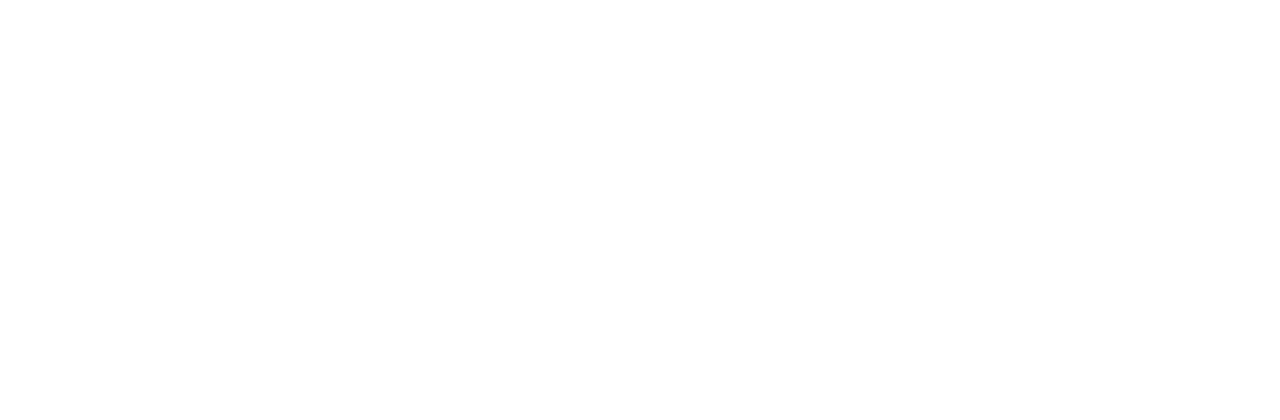
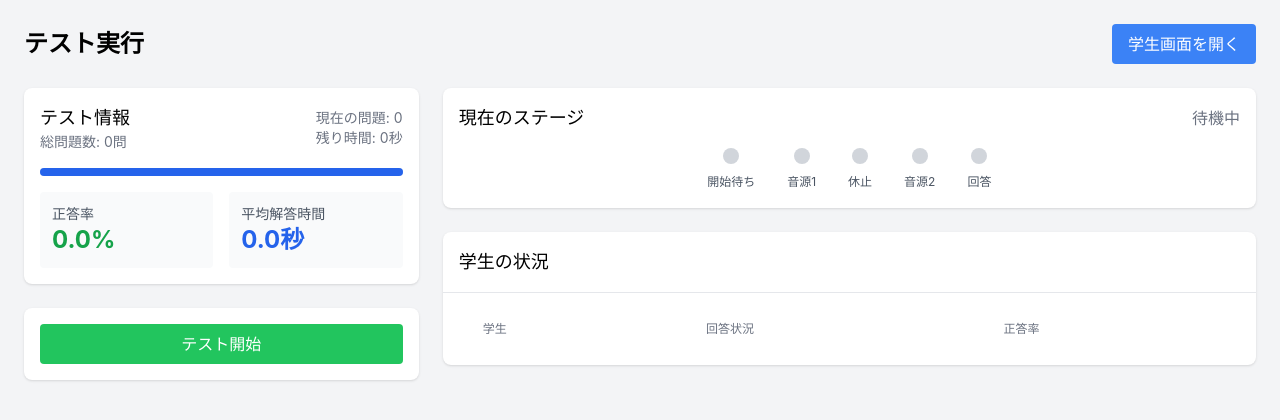
Before and after one commit to LightCanoes/audio-test-system-2.0, a Vue app in the folder packages/teacher/: page /#/test in a window 1280 px wide. Before the commit this address led to /#/. Shown: the top 420 px of the page. Built offline with nearby package versions, Linux system fonts and the light colour scheme.

Commit message:
宣告cline重构失败

```diff
--- a/packages/teacher/src/renderer/views/TestWindow.vue
+++ b/packages/teacher/src/renderer/views/TestWindow.vue
@@ -1,24 +1,282 @@
-<!-- Previous template and initial script setup remains unchanged -->
+<template>
+  <div class="min-h-screen bg-gray-100 p-6">
+    <!-- 加载状态 -->
+    <loading-spinner :show="loading" :message="loadingMessage" />
+
+    <!-- 错误提示 -->
+    <error-alert
+      :show="!!error"
+      :message="error"
+      @close="error = null"
+    />
+
+    <!-- 标题区域 -->
+    <div class="mb-6 flex justify-between items-center">
+      <h1 class="text-2xl font-bold">テスト実行</h1>
+      <button
+        @click="handleOpenStudentWindow"
+        class="px-4 py-2 bg-blue-500 text-white rounded hover:bg-blue-600"
+      >
+        学生画面を開く
+      </button>
+    </div>
+
+    <!-- 主内容区域 -->
+    <div class="grid grid-cols-1 lg:grid-cols-3 gap-6">
+      <!-- 左侧：测试信息 -->
+      <div class="lg:col-span-1 space-y-6">
+        <!-- 测试信息 -->
+        <test-info
+          :current-question="currentQuestionIndex"
+          :total-questions="totalQuestions"
+          :remaining-time="remainingTime"
+          :correct-rate="currentStats.correctRate"
+          :average-time="currentStats.averageTime"
+        />
+
+        <!-- 测试控制按钮 -->
+        <div class="bg-white rounded-lg shadow p-4">
+          <div class="space-y-4">
+            <!-- 未开始状态 -->
+            <button
+              v-if="!isStarted"
+              @click="handleStartTest"
+              class="w-full py-2 bg-green-500 text-white rounded hover:bg-green-600"
+            >
+              テスト開始
+            </button>
+
+            <!-- 进行中状态 -->
+            <template v-else>
+              <button
+                v-if="isPlaying"
+                @click="handlePauseTest"
+                class="w-full py-2 bg-yellow-500 text-white rounded hover:bg-yellow-600"
+              >
+                一時停止
+              </button>
+              <button
+                v-else-if="isPaused"
+                @click="handleResumeTest"
+                class="w-full py-2 bg-blue-500 text-white rounded hover:bg-blue-600"
+              >
+                再開
+              </button>
+              <button
+                @click="handleStopTest"
+                class="w-full py-2 bg-red-500 text-white rounded hover:bg-red-600"
+              >
+                テスト終了
+              </button>
+            </template>
+          </div>
+        </div>
+      </div>
+
+      <!-- 右侧：学生状态和答题情况 -->
+      <div class="lg:col-span-2 space-y-6">
+        <!-- 当前阶段指示 -->
+        <div class="bg-white rounded-lg shadow p-4">
+          <div class="flex justify-between items-center">
+            <h3 class="text-lg font-medium">現在のステージ</h3>
+            <span class="text-gray-500">
+              {{ getStageText(playingStage) }}
+            </span>
+          </div>
+          <!-- 播放阶段进度指示 -->
+          <div class="mt-4 flex justify-center space-x-8">
+            <div
+              v-for="stage in ['wait', 'audio1', 'pause', 'audio2', 'answer']"
+              :key="stage"
+              class="text-center"
+            >
+              <div
+                class="w-4 h-4 rounded-full mb-1 mx-auto"
+                :class="getStageIndicatorClass(stage)"
+              ></div>
+              <span class="text-xs text-gray-600">{{ getStageText(stage) }}</span>
+            </div>
+          </div>
+        </div>
+
+        <!-- 学生列表和答题状态 -->
+        <div class="bg-white rounded-lg shadow">
+          <div class="p-4 border-b">
+            <h3 class="text-lg font-medium">学生の状況</h3>
+          </div>
+          <div class="p-4">
+            <div class="overflow-x-auto">
+              <table class="min-w-full divide-y divide-gray-200">
+                <thead>
+                  <tr>
+                    <th class="px-6 py-3 text-left text-xs font-medium text-gray-500 uppercase">
+                      学生
+                    </th>
+                    <th class="px-6 py-3 text-left text-xs font-medium text-gray-500 uppercase">
+                      回答状況
+                    </th>
+                    <th class="px-6 py-3 text-left text-xs font-medium text-gray-500 uppercase">
+                      正答率
+                    </th>
+                  </tr>
+                </thead>
+                <tbody class="divide-y divide-gray-200">
+                  <tr
+                    v-for="student in students"
+                    :key="student.id"
+                    :class="getStudentStatusClass(student)"
+                  >
+                    <td class="px-6 py-4 whitespace-nowrap">
+                      {{ student.name || `学生${student.id}` }}
+                    </td>
+                    <td class="px-6 py-4 whitespace-nowrap">
+                      {{ getAnswerStatus(student) }}
+                    </td>
+                    <td class="px-6 py-4 whitespace-nowrap">
+                      {{ student.correctRate.toFixed(1) }}%
+                    </td>
+                  </tr>
+                </tbody>
+              </table>
+            </div>
+          </div>
+        </div>
+      </div>
+    </div>
+
+    <!-- 测试结果对话框 -->
+    <test-result-dialog
+      v-if="showResults"
+      :show="showResults"
+      :students="students"
+      :question-stats="questionStats"
+      :overall-stats="overallStats"
+      @close="handleCloseResults"
+      @export="handleExportResults"
+    />
+  </div>
+</template>
 
 <script setup lang="ts">
-// Previous imports and state management code remains unchanged...
+import { ref, computed, onMounted, onUnmounted } from 'vue'
+import { WebSocketClient } from '../utils/websocket'
+import LoadingSpinner from '../components/LoadingSpinner.vue'
+import ErrorAlert from '../components/ErrorAlert.vue'
+import TestInfo from '../components/TestInfo.vue'
+import TestResultDialog from '../components/TestResultDialog.vue'
+import type {
+  TestData,
+  Student,
+  QuestionStats
+} from '../types'
 
-// Methods
-const setLoading = (isLoading: boolean, message: string = '') => {
-  loading.value = isLoading
-  loadingMessage.value = message
+// 状态管理
+const loading = ref(false)
+const loadingMessage = ref('')
+const error = ref<string | null>(null)
+
+// 测试状态
+const isStarted = ref(false)
+const isPlaying = ref(false)
+const isPaused = ref(false)
+const currentQuestionIndex = ref(-1)
+const totalQuestions = ref(0)
+const remainingTime = ref(0)
+const showResults = ref(false)
+
+// 播放阶段
+const playingStage = ref<'wait' | 'audio1' | 'pause' | 'audio2' | 'answer' | null>(null)
+
+// 数据状态
+const testData = ref<TestData | null>(null)
+const students = ref<Student[]>([])
+const currentStats = ref({
+  correctRate: 0,
+  averageTime: 0
+})
+const questionStats = ref<QuestionStats[]>([])
+const overallStats = ref({
+  correctRate: 0,
+  averageTime: 0
+})
+
+// WebSocket 客户端
+let ws: WebSocketClient | null = null
+let countdownInterval: number | null = null
+let questionSequenceTimeout: number | null = null
+
+// 方法
+const getStageText = (stage: string | null) => {
+  switch (stage) {
+    case 'wait': return '開始待ち'
+    case 'audio1': return '音源1'
+    case 'pause': return '休止'
+    case 'audio2': return '音源2'
+    case 'answer': return '回答'
+    default: return '待機中'
+  }
 }
 
-const handleError = (errorMessage: string) => {
-  error.value = errorMessage
-  setLoading(false)
+const getStageIndicatorClass = (stage: string) => {
+  return {
+    'bg-blue-500': playingStage.value === stage,
+    'bg-gray-300': playingStage.value !== stage
+  }
 }
 
+const getStudentStatusClass = (student: Student) => {
+  if (!student.currentAnswer) return 'bg-gray-50'
+  if (playingStage.value === 'answer' && student.currentAnswer === currentQuestion.value?.correctOption) {
+    return 'bg-green-50'
+  }
+  return 'bg-blue-50'
+}
+
+const getAnswerStatus = (student: Student) => {
+  if (!student.currentAnswer) return '未回答'
+  return `回答済み: ${student.currentAnswer}`
+}
+
+const currentQuestion = computed(() => {
+  if (!testData.value || currentQuestionIndex.value === -1) return null
+  return testData.value.sequences[currentQuestionIndex.value]
+})
+
+const startAnswerTimer = () => {
+  if (countdownInterval) clearInterval(countdownInterval)
+
+  countdownInterval = setInterval(() => {
+    if (remainingTime.value > 0) {
+      remainingTime.value--
+    } else {
+      clearInterval(countdownInterval)
+      handleQuestionEnd()
+    }
+  }, 1000) as unknown as number
+}
+
+const clearAllTimeouts = () => {
+  if (countdownInterval) {
+    clearInterval(countdownInterval)
+    countdownInterval = null
+  }
+  if (questionSequenceTimeout) {
+    clearTimeout(questionSequenceTimeout)
+    questionSequenceTimeout = null
+  }
+}
+
+const sleep = (ms: number): Promise<void> =>
+  new Promise(resolve => {
+    questionSequenceTimeout = setTimeout(resolve, ms) as unknown as number
+  })
+
+// 事件处理
 const handleOpenStudentWindow = async () => {
   try {
     setLoading(true, '学生画面を開いています...')
     await window.electronAPI.createStudentWindow()
-  } catch (err) {
+  } catch (error) {
     handleError('学生画面の起動に失敗しました')
   } finally {
     setLoading(false)
@@ -124,23 +382,7 @@ const startQuestionSequence = async () => {
   }
 }
 
-const startAnswerTimer = () => {
-  if (countdownInterval) clearInterval(countdownInterval)
-
-  countdownInterval = setInterval(() => {
-    if (remainingTime.value > 0) {
-      remainingTime.value--
-    } else {
-      clearInterval(countdownInterval!)
-      handleQuestionEnd()
-    }
-  }, 1000)
-}
-
 const handleQuestionEnd = async () => {
-  showingAnswer.value = true
-  await sleep(5000) // Show answer for 5 seconds
-
   if (currentQuestionIndex.value < totalQuestions.value - 1) {
     currentQuestionIndex.value++
     await startQuestionSequence()
@@ -149,22 +391,9 @@ const handleQuestionEnd = async () => {
   }
 }
 
-const getStudentStatusClass = (student: Student): string => {
-  if (!student.currentAnswer) return 'bg-gray-50'
-  if (showingAnswer.value) {
-    return student.currentAnswer === currentQuestion.value?.correctOption
-      ? 'bg-green-50'
-      : 'bg-red-50'
-  }
-  return 'bg-blue-50'
-}
-
 const handleCloseResults = () => {
   showResults.value = false
-  // Reset test state
   isStarted.value = false
-  isPlaying.value = false
-  isPaused.value = false
   currentQuestionIndex.value = -1
   playingStage.value = null
 }
@@ -180,11 +409,11 @@ const handleExportResults = async () => {
       students: students.value,
     }
 
-    // Create a Blob with the JSON data
-    const blob = new Blob([JSON.stringify(exportData, null, 2)], { type: 'application/json' })
+    // Create JSON file for download
+    const blob = new Blob([JSON.stringify(exportData, null, 2)], {
+      type: 'application/json'
+    })
     const url = URL.createObjectURL(blob)
-
-    // Create a temporary link and trigger download
     const link = document.createElement('a')
     link.href = url
     link.download = `test-results-${new Date().toISOString()}.json`
@@ -192,7 +421,6 @@ const handleExportResults = async () => {
     link.click()
     document.body.removeChild(link)
     URL.revokeObjectURL(url)
-
   } catch (err) {
     handleError('結果のエクスポートに失敗しました')
   } finally {
@@ -200,41 +428,78 @@ const handleExportResults = async () => {
   }
 }
 
-const sleep = (ms: number): Promise<void> => new Promise(resolve => {
-  questionSequenceTimeout = setTimeout(resolve, ms)
-})
-
-const clearAllTimeouts = () => {
-  if (countdownInterval) {
-    clearInterval(countdownInterval)
-    countdownInterval = null
-  }
-  if (questionSequenceTimeout) {
-    clearTimeout(questionSequenceTimeout)
-    questionSequenceTimeout = null
-  }
+const handleError = (message: string) => {
+  error.value = message
+  setLoading(false)
 }
 
-// Event handlers
-const handleInitTestData = (data: TestData) => {
-  testData.value = data
-  totalQuestions.value = data.sequences.length
+const setLoading = (isLoading: boolean, message: string = '') => {
+  loading.value = isLoading
+  loadingMessage.value = message
 }
 
-const handleTestStateUpdate = (state: TestState) => {
-  students.value = state.students
-  currentQuestionStats.value = state.currentQuestionStats
-  questionStats.value = state.questionStats
-}
+// ... 前面的代码保持不变 ...
 
-// Initialization and cleanup
+// 初始化和清理
 onMounted(() => {
-  window.electronAPI.onInitTestData(handleInitTestData)
-  window.electronAPI.onTestStateUpdate(handleTestStateUpdate)
+  window.electronAPI.onInitTestData((data: TestData) => {
+    testData.value = data
+    totalQuestions.value = data.sequences.length
+  })
+
+  // WebSocket 事件处理
+  ws = new WebSocketClient('ws://localhost:8080/teacher')
+
+  ws.on('student-connected', (data) => {
+    students.value.push(data.student)
+  })
+
+  ws.on('student-disconnected', (data) => {
+    const index = students.value.findIndex(s => s.id === data.studentId)
+    if (index !== -1) {
+      students.value.splice(index, 1)
+    }
+  })
+
+  ws.on('answer-submitted', (data) => {
+    const student = students.value.find(s => s.id === data.studentId)
+    if (student) {
+      student.currentAnswer = data.answer.option
+      if (data.answer.isCorrect) {
+        student.correctCount++
+      }
+      student.totalAnswered++
+      student.correctRate = (student.correctCount / student.totalAnswered) * 100
+    }
+  })
+
+  ws.on('stats-update', (data) => {
+    currentStats.value = data.currentQuestionStats
+    questionStats.value = data.questionStats
+    overallStats.value = data.overallStats
+  })
+
+  // 连接 WebSocket 服务器
+  ws.connect()
 })
 
 onUnmounted(() => {
+  // 清理定时器
   clearAllTimeouts()
+
+  // 清理 WebSocket 连接
+  if (ws) {
+    ws.close()
+    ws = null
+  }
+
+  // 重置状态
+  isStarted.value = false
+  isPlaying.value = false
+  isPaused.value = false
+  currentQuestionIndex.value = -1
+  playingStage.value = null
+  showResults.value = false
 })
 </script>
 
@@ -248,9 +513,4 @@ onUnmounted(() => {
 .fade-leave-to {
   opacity: 0;
 }
-
-button:disabled {
-  opacity: 0.5;
-  cursor: not-allowed;
-}
 </style>
```
Also changed, not shown: packages/结构目录.md (added, +53 -0 lines).
